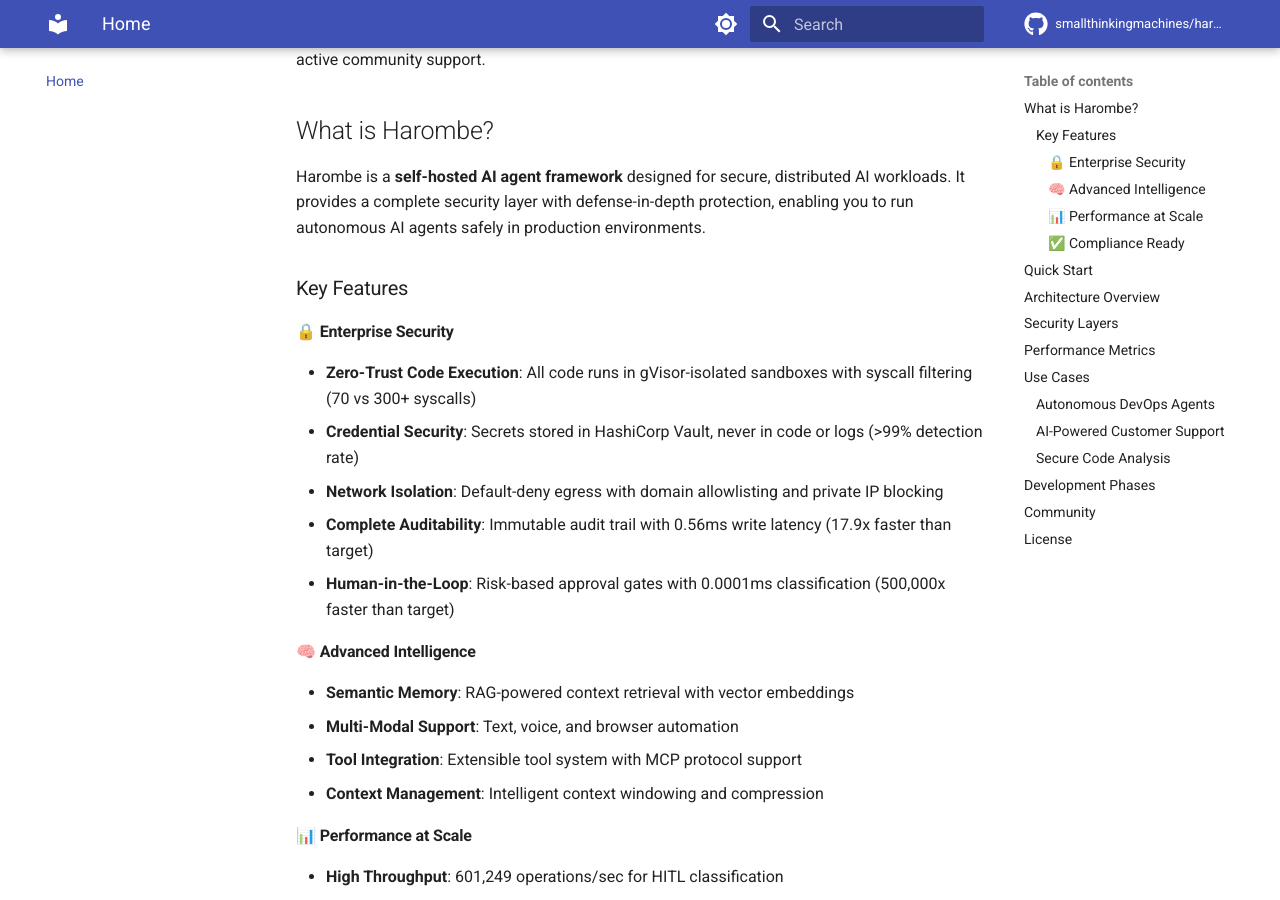
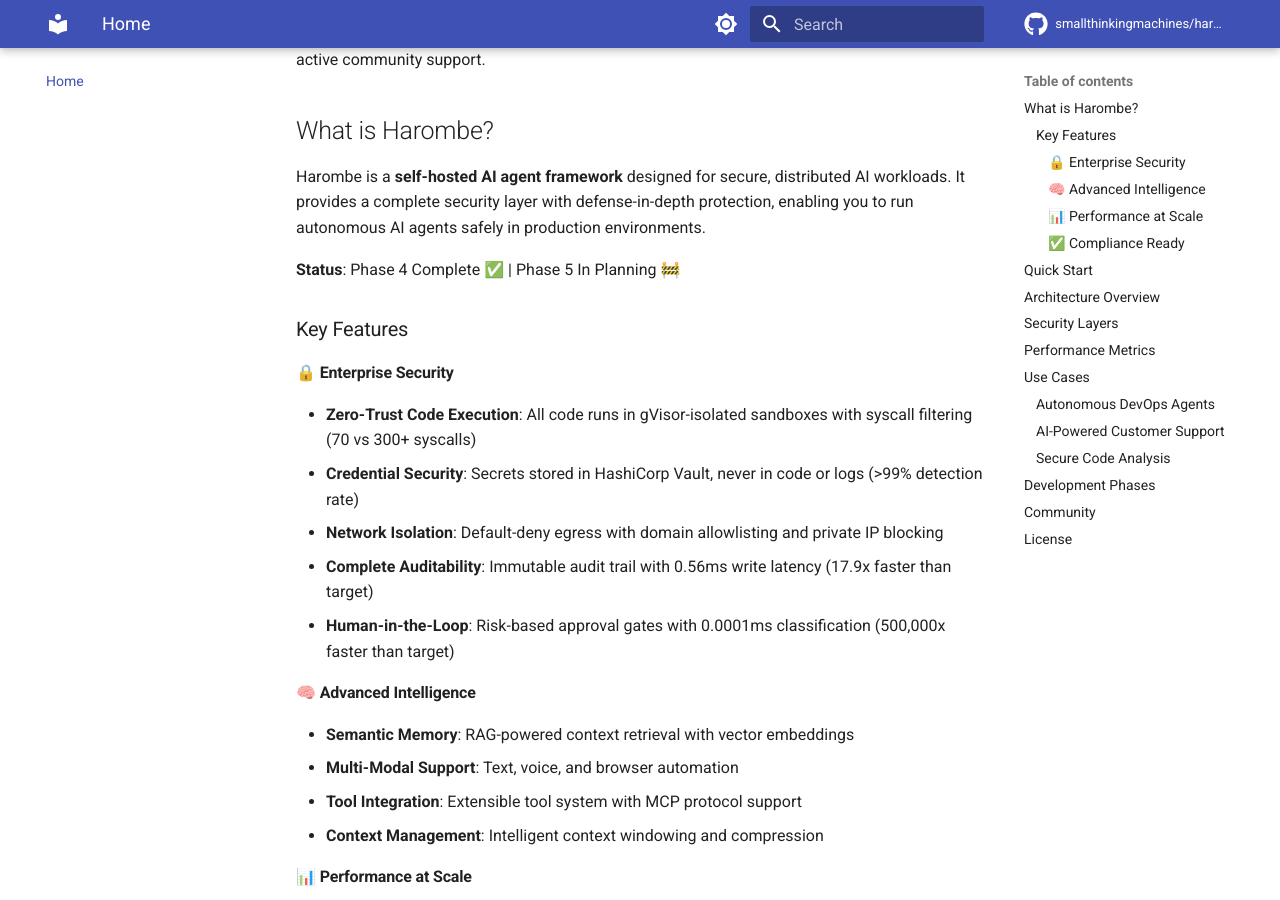
Before and after one commit to smallthinkingmachines/harombe, an MkDocs documentation site: the page built from docs/index.md, in a window 1280 px wide and 900 px high, scrolled down 849 px. Built offline with MkDocs 1.6.1 and Material for MkDocs 9.7.7, drawn with Linux system fonts in a browser that asks for light colours; comment, search, counter and statistics services are not loaded; the version menu is left out.

Commit message:
docs: Add project status badge to landing page

```diff
--- a/docs/index.md
+++ b/docs/index.md
@@ -41,6 +41,8 @@
 ## What is Harombe?
 
 Harombe is a **self-hosted AI agent framework** designed for secure, distributed AI workloads. It provides a complete security layer with defense-in-depth protection, enabling you to run autonomous AI agents safely in production environments.
+
+**Status**: Phase 4 Complete ✅ | Phase 5 In Planning 🚧
 
 ### Key Features
 
```
